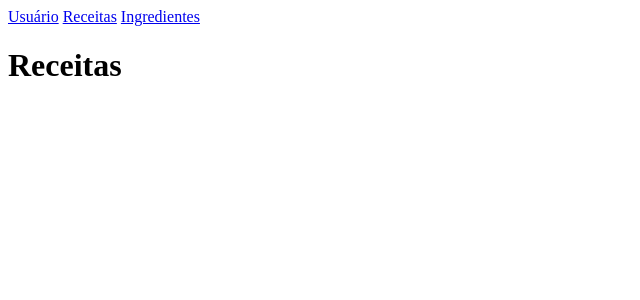
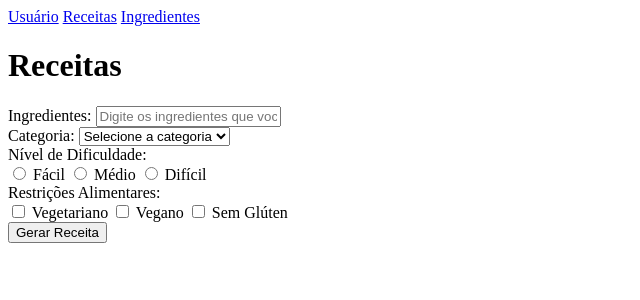
Before and after one commit to Arturhk05/Gerador-de-receitas, a Flask app: page /receitas in a window 1280 px wide. Shown: the top 300 px of the page, without its empty margins (0-640 px from the left). Run offline with Flask 3, Linux system fonts and the light colour scheme.

Commit message:
Removendo tabela de ingredientes e adicionando form de receita

```diff
--- a/app.py
+++ b/app.py
@@ -23,34 +23,6 @@ class ChatGPT(ABC):
 
     def __init__(self):
         self.conexao = OpenAI(api_key = self.chave)
-
-class Ingrediente(db.Model):
-    __tablename__="ingredientes"
-
-    id = db.Column(db.Integer, primary_key=True)
-    nome = db.Column(db.String, unique=True)
-
-    def __init__(self, nome):
-        self.nome = nome
-
-    def buscaPorNome(nome):
-        ingrediente = db.session.query(Ingrediente).filter_by(nome=nome).first()
-        return ingrediente
-
-    def criar(nome):
-        if nome.replace(" ", "") == "":
-            return "Nome invalido!"
-
-        verifica = Ingrediente.buscaPorNome(nome)
-
-        if verifica:
-            if verifica.nome == nome:
-                return "Este ingrediente já existe!"
-
-        ingrediente = Ingrediente(nome)
-        db.session.add(ingrediente)
-        db.session.commit()
-        return "Igrediente criado!"
 
 class Usuario(db.Model):
     __tablename__="usuarios"
@@ -111,6 +83,10 @@ def ingredientes():
 
     return render_template('ingredientes.html', user=user)
 
+@app.route("/gerarReceita", methods=['POST', 'GET'])
+def gerarReceita():
+    return render_template('receitas.html')
+
 @app.route("/cadastro", methods=['POST', 'GET'])
 def cadastro():
     if request.method == 'POST':
--- a/templates/receitas.html
+++ b/templates/receitas.html
@@ -12,5 +12,51 @@
 </nav>
 <body>
     <h1>Receitas</h1>
+    <form action="{{ url_for('gerarReceita') }}" method="POST">
+        <div class="campo">
+            <label for="ingredientes">Ingredientes:</label>
+            <input type="text" id="ingredientes" name="ingredientes" placeholder="Digite os ingredientes que você possui">
+        </div>
+
+        <div class="campo">
+            <label for="categoria">Categoria:</label>
+            <select id="categoria" name="categoria">
+                <option value="">Selecione a categoria</option>
+                <option value="doces">Doces</option>
+                <option value="salgados">Salgados</option>
+                <option value="veganas">Veganas</option>
+            </select>
+        </div>
+
+        <div class="campo">
+            <label for="dificuldade">Nível de Dificuldade:</label>
+            <div class="radio-buttons">
+                <input type="radio" id="facil" name="dificuldade" value="facil">
+                <label for="facil">Fácil</label>
+
+                <input type="radio" id="medio" name="dificuldade" value="medio">
+                <label for="medio">Médio</label>
+
+                <input type="radio" id="dificil" name="dificuldade" value="dificil">
+                <label for="dificil">Difícil</label>
+            </div>
+        </div>
+
+        <div class="campo">
+            <label for="restricoes">Restrições Alimentares:</label>
+            <div class="checkboxes">
+                <input type="checkbox" id="vegetariano" name="restricoes" value="vegetariano">
+                <label for="vegetariano">Vegetariano</label>
+
+                <input type="checkbox" id="vegano" name="restricoes" value="vegano">
+                <label for="vegano">Vegano</label>
+
+                <input type="checkbox" id="semgluten" name="restricoes" value="semgluten">
+                <label for="semgluten">Sem Glúten</label>
+            </div>
+        </div>
+
+        <button type="submit">Gerar Receita</button>
+    </form>
 </body>
 </html>
```
